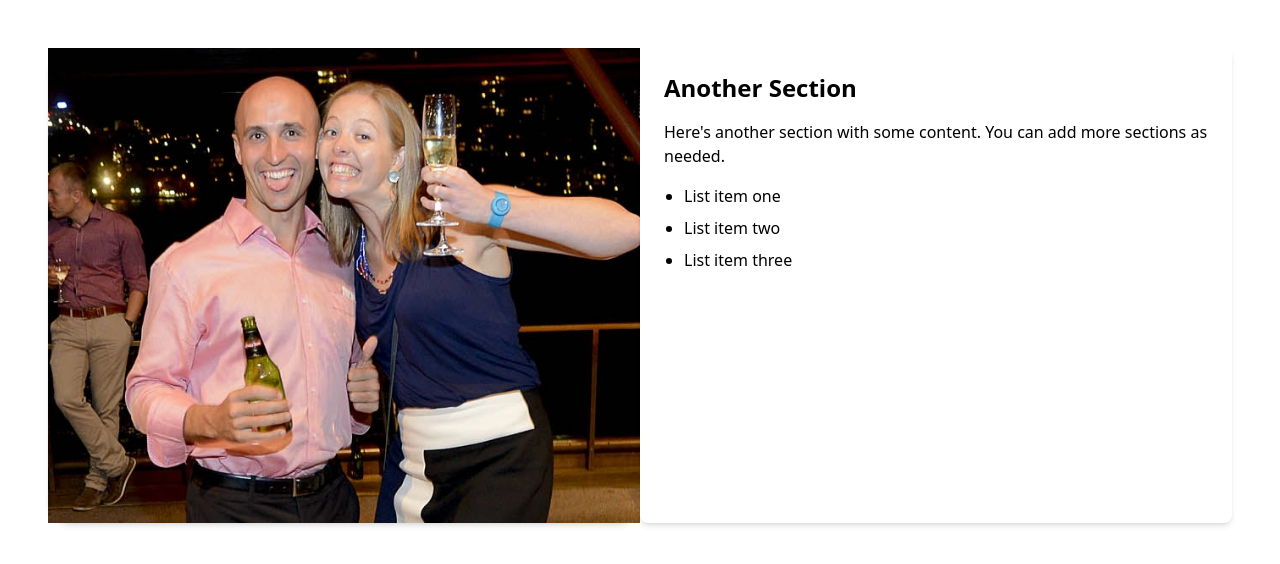
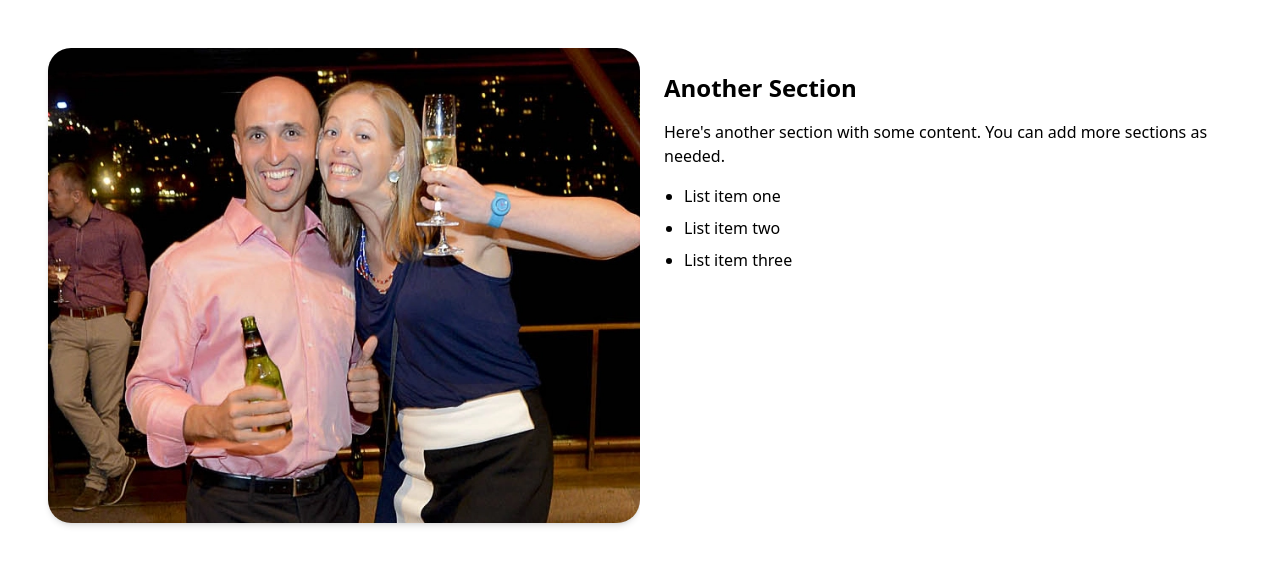
Before and after one commit to MukeshKaripe/speed-dating-tailwind, a website: page booktickets.html in a window 1280 px wide. Drawn offline with nearby package versions, Linux system fonts and the light colour scheme.

Commit message:
speed-dating

```diff
--- a/booktickets.html
+++ b/booktickets.html
@@ -15,11 +15,11 @@
 
 
         <!-- Section 1 -->
-        <div class="bg-white rounded-[23px]  shadow-md mb-6 col-span-6 ">
+        <div class="bg-white rounded-[23px] overflow-hidden  shadow-md mb-6 col-span-6 ">
             <img src="/assets/img/booktickets.webp" alt="" class="w-full h-full" srcset="">
         </div>
         <!-- Section 2 -->
-        <div class="bg-white p-6 rounded-lg shadow-md mb-6  col-span-6">
+        <div class="bg-white p-6  mb-6  col-span-6">
             <h2 class="text-2xl font-bold mb-4">Another Section</h2>
             <p class="mb-4">Here's another section with some content. You can add more sections as needed.</p>
             <ul class="list-disc pl-5">
```
Also changed, not shown: event.html (+3 -3 lines), dist/styles.css, 5 other files.
